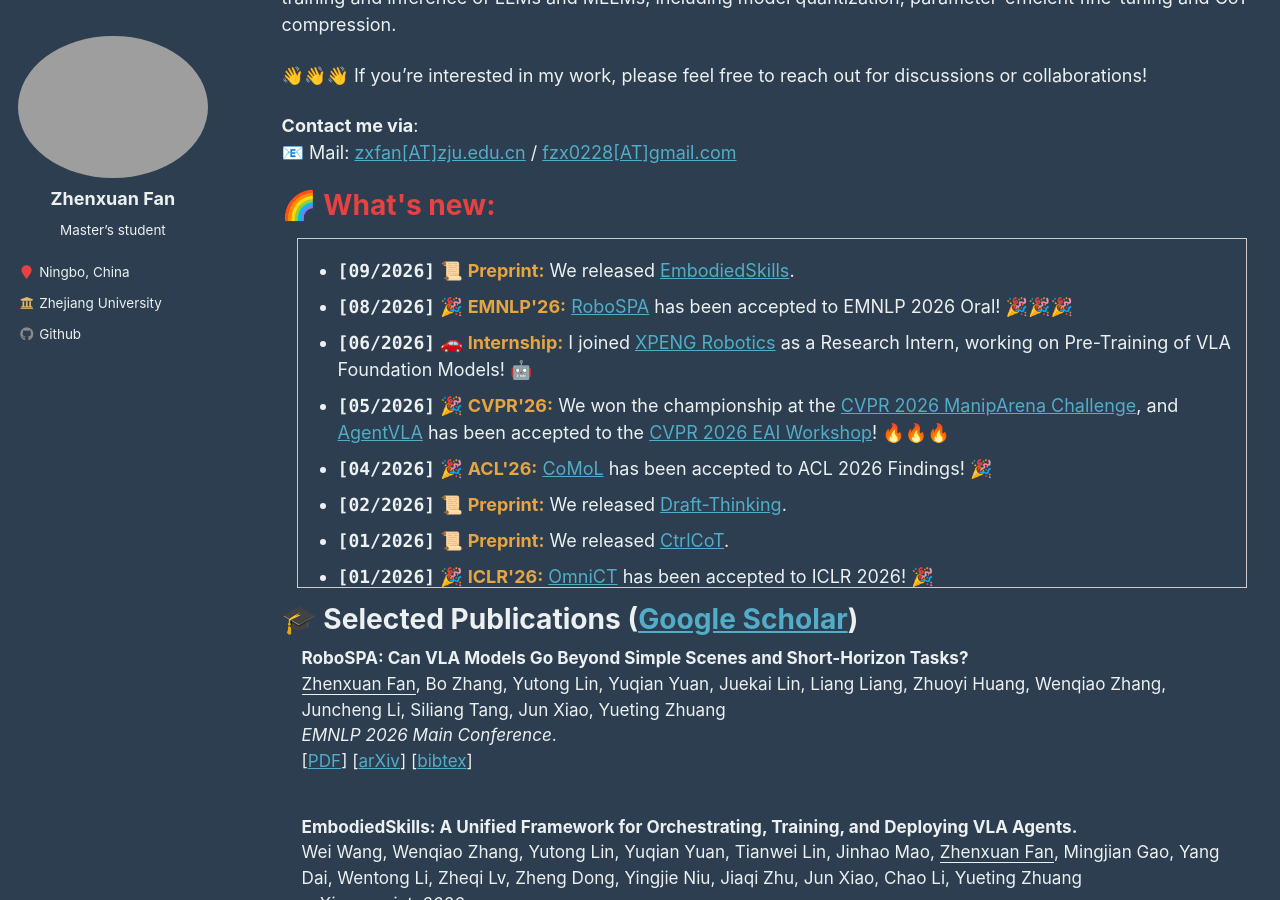
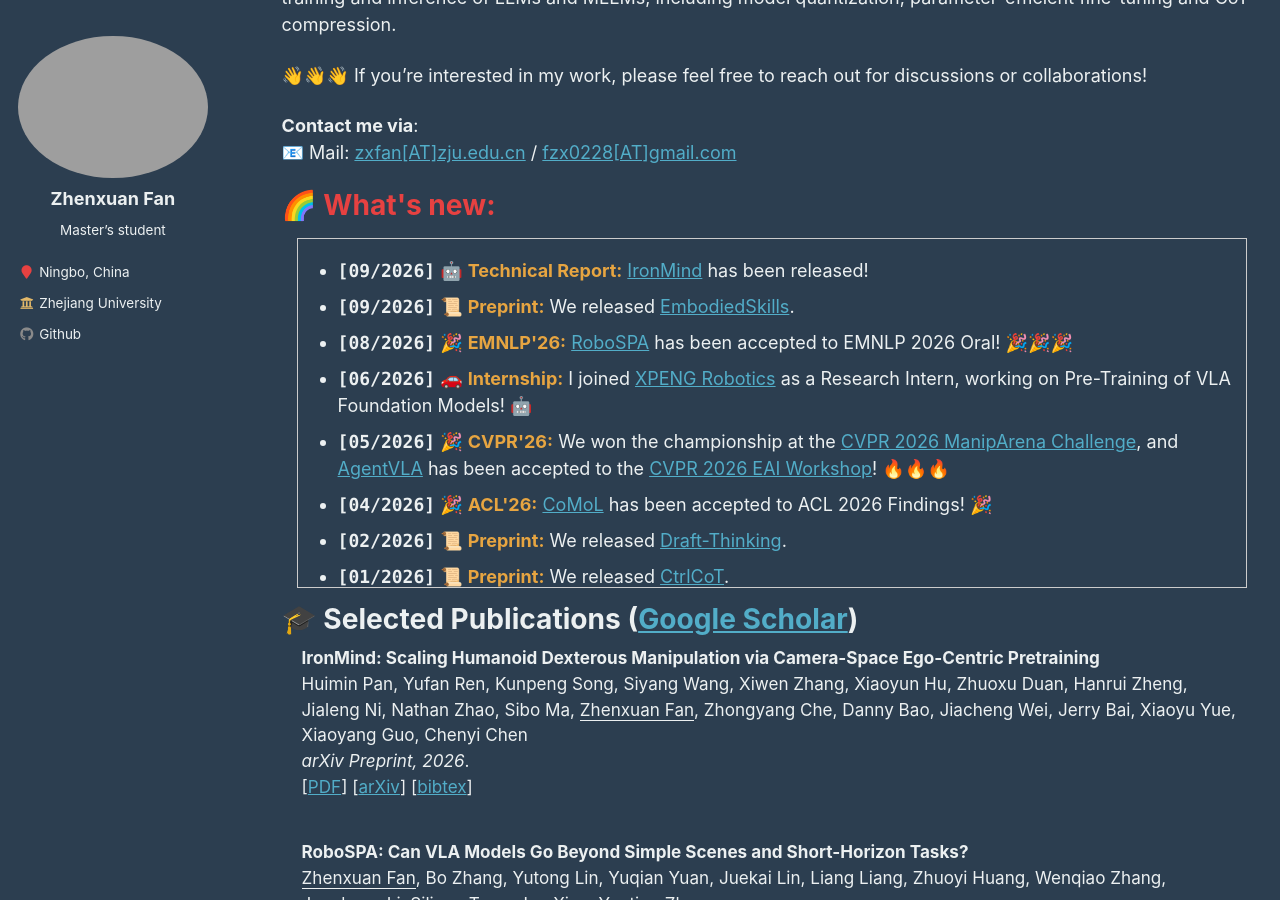
Before and after one commit to fanzhenxuan/fanzhenxuan.github.io, a Jekyll site: the page built from _pages/about.md, in a window 1280 px wide and 900 px high, scrolled down 466 px. Built offline with Jekyll 4.4.1, drawn with Linux system fonts in a browser that asks for light colours.

Commit message:
Update about.md

```diff
--- a/_pages/about.md
+++ b/_pages/about.md
@@ -28,6 +28,7 @@ In the past, I focused on the efficient training and inference of LLMs and MLLMs
 <div style="height: 350px; overflow: auto; border: 1px solid #ccc; margin: 15px;">
 
 <ul>
+  <li><strong style="font-family: Consolas;">[09/2026]</strong>  🤖 <b style="color: rgb(231, 165, 65);">Technical Report:</b> <a href="https://arxiv.org/abs/2609.39403">IronMind</a> has been released! </li>
   <li><strong style="font-family: Consolas;">[09/2026]</strong>  📜 <b style="color: rgb(231, 165, 65);">Preprint:</b> We released <a href="https://arxiv.org/abs/2609.01281">EmbodiedSkills</a>. </li>
   <li><strong style="font-family: Consolas;">[08/2026]</strong>  🎉 <b style="color: rgb(231, 165, 65);">EMNLP'26:</b> <a href="https://arxiv.org/pdf/2609.05324">RoboSPA</a> has been accepted to EMNLP 2026 Oral! 🎉🎉🎉 </li>
   <li><strong style="font-family: Consolas;">[06/2026]</strong>  🚗 <b style="color: rgb(231, 165, 65);">Internship:</b> I joined <a href="https://www.xpeng.com/">XPENG Robotics</a>  as a Research Intern, working on Pre-Training of VLA Foundation Models! 🤖 </li>
@@ -50,6 +51,40 @@ In the past, I focused on the efficient training and inference of LLMs and MLLMs
 # 🎓 Selected Publications ([Google Scholar](https://scholar.google.com/citations?user=OscFYyAAAAAJ))
 
 <table style="width:100%;border:None;border-spacing:0px;border-collapse:separate;margin-right:0;margin-left:0;margin-top:-1.5em;font-size:0.95em;">
+
+<tr>
+  <td style="padding:20px;width:70%;vertical-align:middle;border-right:none;border-bottom:none;">
+    <b>IronMind: Scaling Humanoid Dexterous Manipulation via Camera-Space Ego-Centric Pretraining</b>
+    <br>
+    Huimin Pan, Yufan Ren, Kunpeng Song, Siyang Wang, Xiwen Zhang, Xiaoyun Hu, Zhuoxu Duan, Hanrui Zheng, Jialeng Ni, Nathan Zhao, Sibo Ma, <u>Zhenxuan Fan</u>, Zhongyang Che, Danny Bao, Jiacheng Wei, Jerry Bai, Xiaoyu Yue, Xiaoyang Guo, Chenyi Chen
+    <br>
+    <i>arXiv Preprint, 2026</i>.
+    <br>
+    [<a href="https://arxiv.org/pdf/2609.39403" target="_blank" rel="noopener noreferrer">PDF</a>]
+    [<a href="https://arxiv.org/abs/2609.39403" target="_blank" rel="noopener noreferrer">arXiv</a>]
+    [<a href="javascript:void(0);" onclick="showBibIronMind()">bibtex</a>]
+
+    <script>
+      function showBibIronMind() {
+        const bib = `@misc{pan2026ironmindscalinghumanoiddexterous,
+  title={IronMind: Scaling Humanoid Dexterous Manipulation via Camera-Space Ego-Centric Pretraining},
+  author={Huimin Pan and Yufan Ren and Kunpeng Song and Siyang Wang and Xiwen Zhang and Xiaoyun Hu and Zhuoxu Duan and Hanrui Zheng and Jialeng Ni and Nathan Zhao and Sibo Ma and Zhenxuan Fan and Zhongyang Che and Danny Bao and Jiacheng Wei and Jerry Bai and Xiaoyu Yue and Xiaoyang Guo and Chenyi Chen},
+  year={2026},
+  eprint={2609.39403},
+  archivePrefix={arXiv},
+  primaryClass={cs.RO},
+  url={https://arxiv.org/abs/2609.39403}
+}`;
+        const newWindow = window.open("", "ironmind_bibtex");
+        newWindow.document.write(
+          "<pre style='font-family: monospace; padding: 20px;'>" +
+          bib +
+          "</pre>"
+        );
+      }
+    </script>
+  </td>
+</tr>
 
 <tr>
   <td style="padding:20px;width:70%;vertical-align:middle;border-right:none;border-bottom:none;">
```
